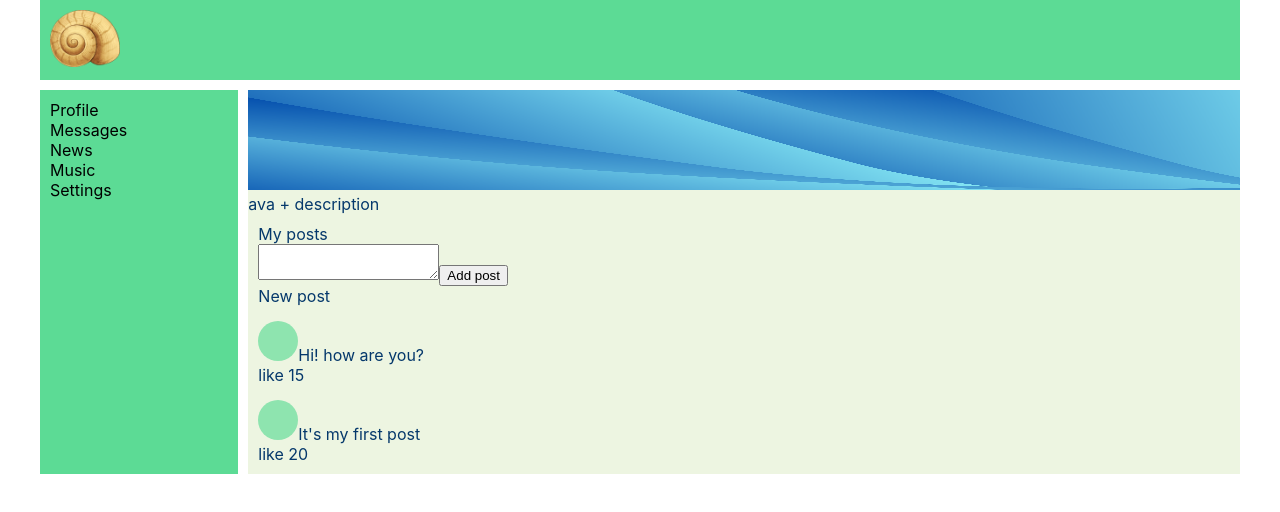
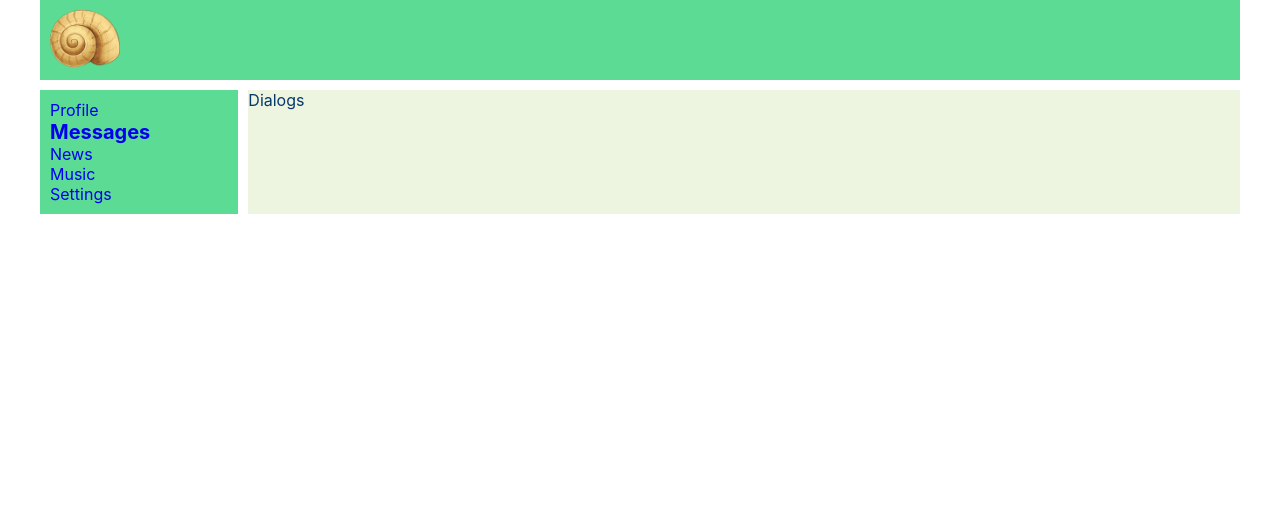
Before and after one commit to bechorhl/react-social-network, a React (Create React App) app: page /dialogs in a window 1280 px wide. Shown: the top 512 px of the page. Built offline with nearby package versions, Linux system fonts and the light colour scheme.

Commit message:
Route, Routes, BrowserRouter, NavLink

```diff
--- a/package.json
+++ b/package.json
@@ -8,6 +8,7 @@
     "@testing-library/user-event": "^13.5.0",
     "react": "^18.2.0",
     "react-dom": "^18.2.0",
+    "react-router-dom": "^6.17.0",
     "react-scripts": "5.0.1",
     "web-vitals": "^2.1.4"
   },
--- a/src/App.css
+++ b/src/App.css
@@ -1,15 +1,4 @@
-.app-wrapper {
-  margin: 0 auto;
-  display: grid;
-  grid-template-areas:
-  "header header"
-  "nav content";
-  grid-template-rows: 80px 1fr;
-  grid-template-columns: 2fr 10fr;
-  gap: 10px;
-  width: 1200px;
-}
-
+/* Common project css */
 ul, li {
   margin: 0;
   padding: 0;
@@ -33,6 +22,27 @@ h3,
 p {
   margin: 0;
 }
+
+/* App file css */
+.app-wrapper {
+  margin: 0 auto;
+  display: grid;
+  grid-template-areas:
+  "header header"
+  "nav content";
+  grid-template-rows: 80px 1fr;
+  grid-template-columns: 2fr 10fr;
+  gap: 10px;
+  width: 1200px;
+}
+
+.app-wrapper-content {
+  grid-area: content;
+  background-color: #edf5e1;
+  color: #05386b;
+}
+
+
 
 
 /*
@@ -70,3 +80,9 @@ p {
     transform: rotate(360deg);
   }
 } */
+
+@media (max-width: 1100px) {
+  .app-wrapper {
+    width: 800px;
+  }
+}
--- a/src/App.js
+++ b/src/App.js
@@ -3,14 +3,25 @@ import './App.css';
 import Header from './components/Header/Header';
 import Navbar from './components/Navbar/Navbar';
 import Profile from './components/Profile/Profile';
+import Dialogs from './components/Dialogs/Dialogs';
+import { BrowserRouter, Routes, Route } from 'react-router-dom';
 
 const App = () => {
   return (
-    <div className="app-wrapper">
-      <Header />
-      <Navbar />
-      <Profile />
-    </div>
+    <BrowserRouter>
+      <div className="app-wrapper">
+        <Header />
+        <Navbar />
+        <div className="app-wrapper-content">
+          {/* <Route path="one" element={<PageOne />} /> */}
+          <Routes>
+            <Route path="/profile" element={<Profile />} />
+            <Route path="/dialogs" element={<Dialogs />} />
+            <Route path="*" element={<Profile />} />
+          </Routes>
+        </div>
+      </div>
+    </BrowserRouter>
   );
 };
 
--- /dev/null
+++ b/src/components/Dialogs/Dialogs.jsx
@@ -0,0 +1,8 @@
+import React from 'react';
+import styles from './Dialogs.module.css';
+
+const Dialogs = (props) => {
+  return <div>Dialogs</div>;
+};
+
+export default Dialogs;
--- a/src/components/Navbar/Navbar.jsx
+++ b/src/components/Navbar/Navbar.jsx
@@ -1,24 +1,39 @@
 import React from 'react';
 import styles from './Navbar.module.css';
+import { NavLink } from 'react-router-dom';
 
 const Navbar = () => {
   return (
     <nav className={styles.nav}>
       <ul>
-        <li>
-          <a>Profile</a>
+        <li className={styles.item}>
+          <NavLink
+            to="/profile"
+            className={(navData) =>
+              navData.isActive ? styles.navLinkIsActive : styles.navLink
+            }
+          >
+            Profile
+          </NavLink>
         </li>
-        <li>
-          <a>Messages</a>
+        <li className={styles.item}>
+          <NavLink
+            to="/dialogs"
+            className={(navData) =>
+              navData.isActive ? styles.navLinkIsActive : styles.navLink
+            }
+          >
+            Messages
+          </NavLink>
         </li>
-        <li>
-          <a>News</a>
+        <li className={styles.item}>
+          <NavLink>News</NavLink>
         </li>
-        <li>
-          <a>Music</a>
+        <li className={styles.item}>
+          <NavLink>Music</NavLink>
         </li>
-        <li>
-          <a>Settings</a>
+        <li className={styles.item}>
+          <NavLink>Settings</NavLink>
         </li>
       </ul>
     </nav>
--- a/src/components/Navbar/Navbar.module.css
+++ b/src/components/Navbar/Navbar.module.css
@@ -3,3 +3,13 @@
   grid-area: nav;
   background-color: #5cdb95;
 }
+
+/* .navLink {
+  color: green;
+  font-size: 8px;
+} */
+
+.navLinkIsActive {
+  font-weight: bold;
+  font-size: 20px;
+}
--- a/src/components/Profile/Profile.jsx
+++ b/src/components/Profile/Profile.jsx
@@ -5,7 +5,7 @@ import MyPosts from './MyPosts/MyPosts';
 
 const Profile = () => {
   return (
-    <main className={`${styles.text} ${styles.content}`}>
+    <main className={styles.text}>
       <div>
         <img className={styles.mainImage} src={mainImg} />
       </div>
--- a/src/components/Profile/Profile.module.css
+++ b/src/components/Profile/Profile.module.css
@@ -1,10 +1,5 @@
 .text {
   color: #05386b;
-}
-
-.content {
-  grid-area: content;
-  background-color: #edf5e1;
 }
 
 .mainImage {
```
Also changed, not shown: src/components/Dialogs/Dialogs.module.css (added), 1 other file (tests, documents, lock files or other folders).
